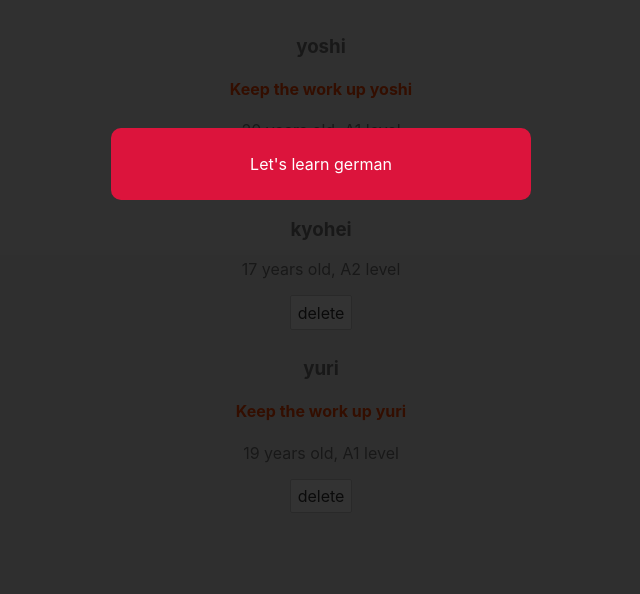
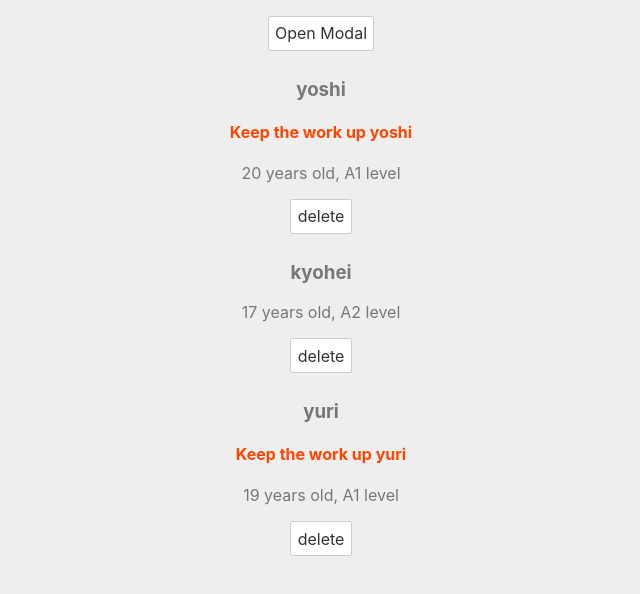
Before and after one commit to GuisseMaabo/Learning-germanIkigai, a Svelte app: page / in a window 1280 px wide. Shown: the top 594 px of the page, without its empty margins (319-959 px from the left). Built offline with nearby package versions, Linux system fonts and the light colour scheme.

Commit message:
beign able to show and hide the modal

```diff
--- a/src/App.svelte
+++ b/src/App.svelte
@@ -12,9 +12,15 @@
 		 // console.log(name);
 	 }
 
+	 let showModal	 = false;
+	 let toggleModal = () =>{
+		 showModal = !showModal;
+	 };
+
 </script>
-<Modal message="Let's learn german"/>
+<Modal message="Let's learn german" {showModal} on:click={toggleModal}/>
 <main>
+	<button on:click={toggleModal}>Open Modal</button>
 	{#each students as student}
 	<div>
 		<h3>{student.name}</h3>
--- a/src/Modal.svelte
+++ b/src/Modal.svelte
@@ -1,11 +1,11 @@
 <script>
-let showModal = true;
+export let showModal = false;
 export let isOpen = true;
 export let message;
 </script>
 
 {#if showModal}
-<div class="backdrop" class:open={isOpen}>
+<div class="backdrop" class:open={isOpen} on:click>
     <div class="modal-content">
         <p> { message }</p>
     </div>
```
